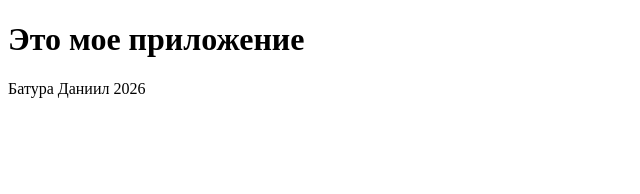
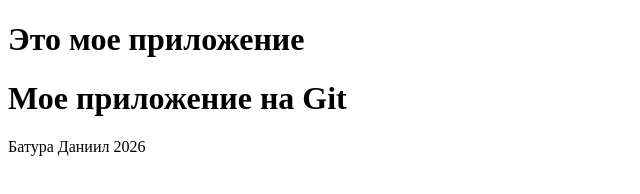
Before and after one commit to 21ISR/mobdev-git-lab-Batura, a plain HTML site: page index.html in a window 1280 px wide. Shown: the whole page, without its empty margins (0-640 px from the left). Drawn offline with Linux system fonts and the light colour scheme.

Commit message:
Добавил h1

```diff
--- a/index.html
+++ b/index.html
@@ -7,6 +7,7 @@
 </head>
 <body>
     <h1>Это мое приложение</h1>
+    <h1>Мое приложение на Git</h1>
     <footer>Батура Даниил 2026</footer>
 </body>
 </html>
```
